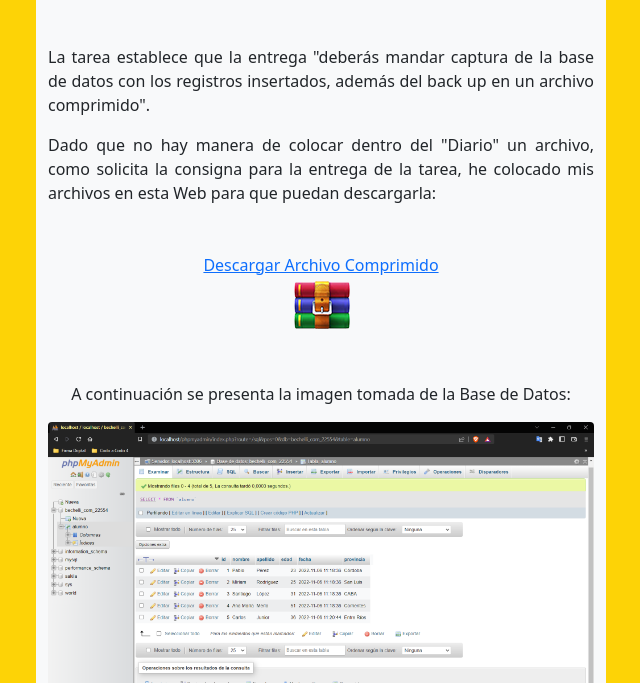
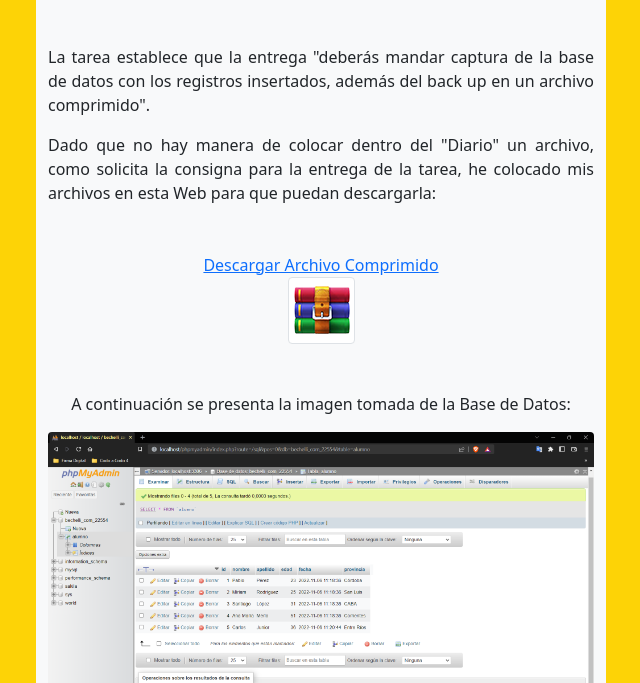
Before and after one commit to estebanbech/codoacodo, a plain HTML site: page index.html in a window 1280 px wide. Shown: the part 117-800 px from the top of the page, without its empty margins (319-959 px from the left). Drawn offline with nearby package versions, Linux system fonts and the light colour scheme.

Commit message:
Presentación terminada

```diff
--- a/index.html
+++ b/index.html
@@ -21,7 +21,7 @@
                 <p class="text-center mt-5">
                     <a href="files/bechelli_com_22554.rar">Descargar Archivo Comprimido
                     <br>
-                    <img src="img/descarga.png" class="mx-auto d-block" alt="Descargar Archivo Comprimido" >
+                    <img src="img/descarga.png" class="mx-auto img-thumbnail" alt="Ícono de WinRar" title="Descargar Archivo Comprimido">
                 </a>
                 </p>
 
```
